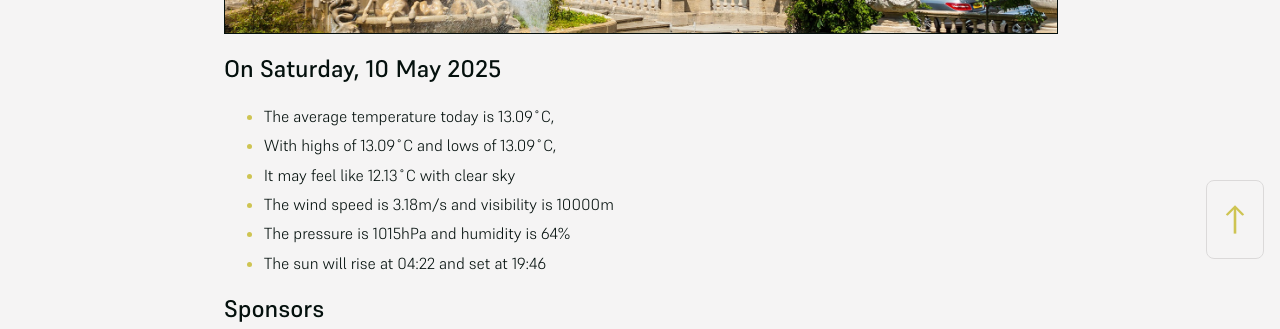
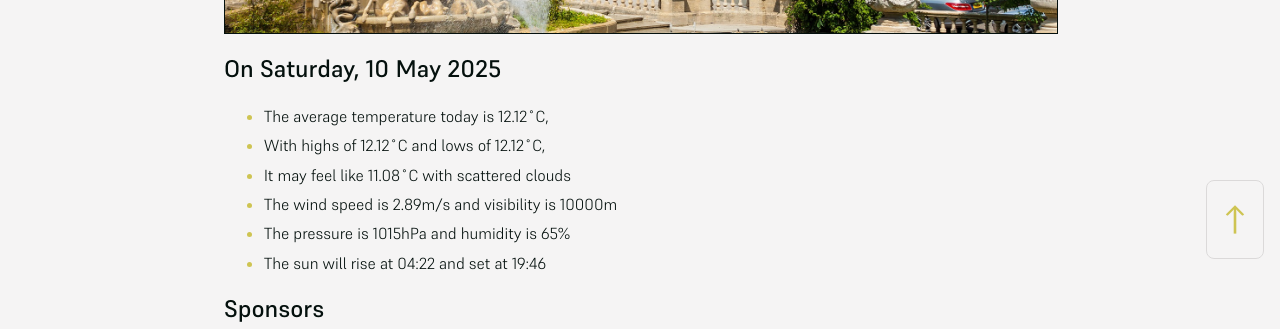
Before and after one commit to mat-0/cheltenham-open-data, a Jekyll site: the page built from index.md, in a window 1280 px wide. Shown: the part 625-954 px from the top of the page. Built offline with Jekyll 4.4.1, drawn with Linux system fonts in a browser that asks for light colours.

Commit message:
Updated 2025-05-10 22:58:10

```diff
--- a/index.md
+++ b/index.md
@@ -10,11 +10,11 @@ seo: Menu
 <!-- weather_marker starts -->
 ## On Saturday, 10 May 2025
 
-- The average temperature today is 13.09˚C,
-- With highs of 13.09˚C and lows of 13.09˚C,
-- It may feel like 12.13˚C with clear sky
-- The wind speed is 3.18m/s and visibility is 10000m
-- The pressure is 1015hPa and humidity is 64%
+- The average temperature today is 12.12˚C,
+- With highs of 12.12˚C and lows of 12.12˚C,
+- It may feel like 11.08˚C with scattered clouds
+- The wind speed is 2.89m/s and visibility is 10000m
+- The pressure is 1015hPa and humidity is 65%
 - The sun will rise at 04:22 and set at 19:46
 
 <!-- weather_marker ends -->
```
Also changed, not shown: _data/flood.json (+5 -69 lines), _pages/news.md (+4 -4 lines).
